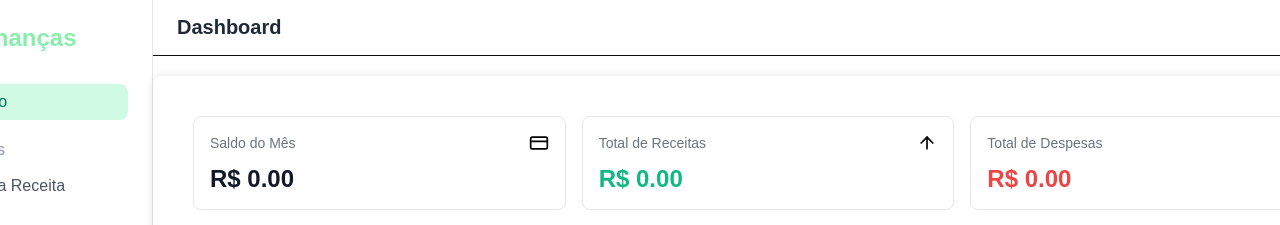
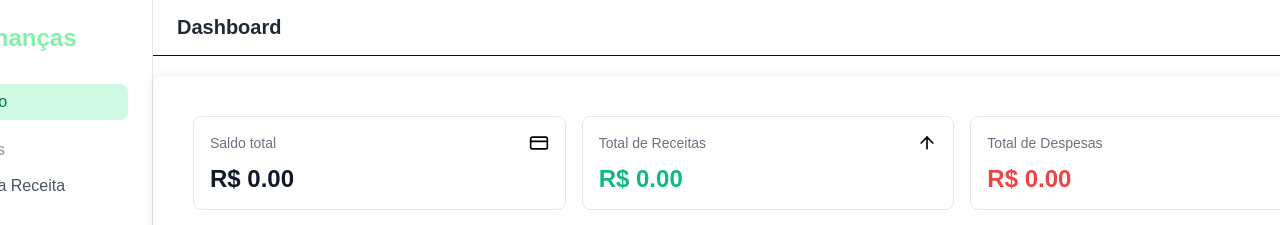
Before and after one commit to Guilherme-Domingos/front-gastos-pessoais, a React (Vite) app in the folder gestao-financeira-app/: page /dashboard in a window 1280 px wide. Shown: the top 225 px of the page. Built offline with nearby package versions, Linux system fonts and the light colour scheme; no server answers; sample sign-in values are in the browser's storage.

Commit message:
adicionando ordenação das transações por data

```diff
--- a/gestao-financeira-app/src/components/TransactionList.jsx
+++ b/gestao-financeira-app/src/components/TransactionList.jsx
@@ -19,6 +19,7 @@ export function TransactionList({ transactions = [] }) {
     );
   }) : [];
 
+  filtered.sort((a, b) => new Date(b.date) - new Date(a.date)); // Ordena por data decrescente
 
   return (
     <section className={styles.container}>
--- a/gestao-financeira-app/src/contexts/TransactionContext.jsx
+++ b/gestao-financeira-app/src/contexts/TransactionContext.jsx
@@ -5,8 +5,6 @@ import { AuthContext } from "./AuthContext";
 
 export const TransactionContext = createContext({
     transactions: [],
-    filtro: '',
-    setFiltro: () => {},
     updateTransaction: () => {},
     deleteTransaction: () => {},
     adicionarTransacao: () => {},
@@ -18,7 +16,6 @@ export const TransactionContext = createContext({
 const api = Api();
 
 export function TransactionProvider({ children }) {
-    const [filtro, setFiltro] = useState('');
     const [transactions, setTransactions] = useState([]);
     const { isAuthenticated, user } = useContext(AuthContext);
 
@@ -53,12 +50,14 @@ export function TransactionProvider({ children }) {
         }
     }, [isAuthenticated, user]);
 
+    // atualizar transações
     const updateTransaction = (updatedTransaction) => {
         setTransactions(transactions.map(tx =>
             tx.id === updatedTransaction.id ? updatedTransaction : tx
         ));
     };
 
+    // deletar transações
     async function deleteTransaction(id) {
         try {
             await api.delete(`/transaction/${id}`);
@@ -68,6 +67,7 @@ export function TransactionProvider({ children }) {
         }
     };
 
+    // adicionar transações
     function adicionarTransacao(transacao) {
         // Adiciona a nova transação ao estado
         setTransactions((prevTransactions) => [...prevTransactions, transacao]);
@@ -126,11 +126,9 @@ export function TransactionProvider({ children }) {
     return (
         <TransactionContext.Provider value={{
             transactions,
-            filtro,
             getBalance,
             getTotalExpenses,
             getTotalIncome,
-            setFiltro,
             updateTransaction,
             deleteTransaction,
             fetchTransactions, // Exportando a função para permitir atualização manual
--- a/gestao-financeira-app/src/pages/Dashboard/DashboardPage.jsx
+++ b/gestao-financeira-app/src/pages/Dashboard/DashboardPage.jsx
@@ -12,7 +12,7 @@ export function Dashboard() {
     <div className={styles.container}>
       <div className={styles.cardsContainer}>
         <Card
-          title="Saldo do Mês"
+          title="Saldo total"
           icon={<CreditCard size={20} />}
           value={`R$ ${getBalance.toFixed(2)}`}
         />
```
